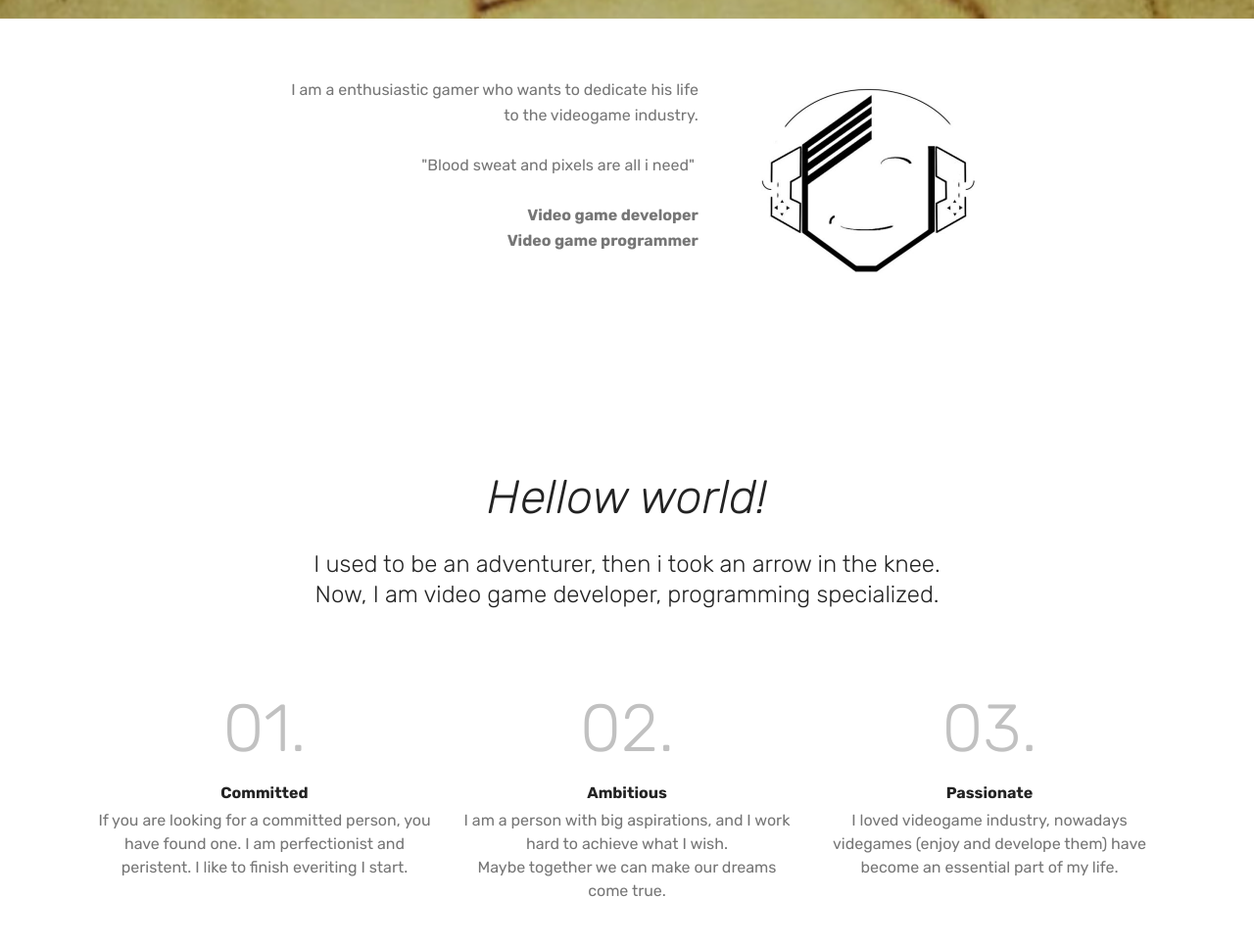
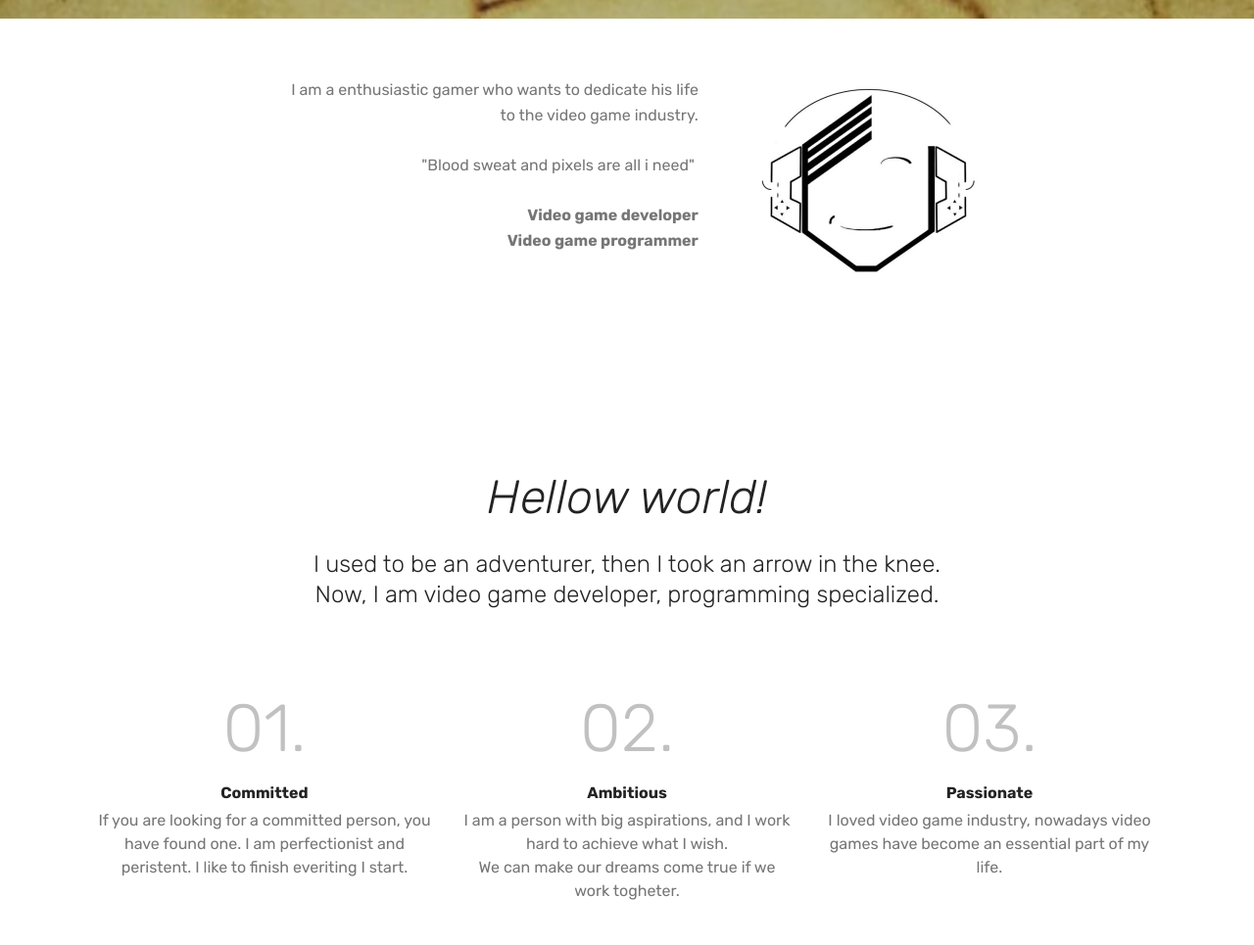
Before and after one commit to rebo95/WebPage, a plain HTML site: page index.html in a window 1280 px wide. Shown: the part 781-1746 px from the top of the page at 98% size. Drawn offline with Linux system fonts and the light colour scheme; files whose address does not match are found by name.

Commit message:
create github pages

```diff
--- a/index.html
+++ b/index.html
@@ -47,7 +47,7 @@
     </div>
 </section>
 
-<section class="engine"><a href="https://mobirise.info/j">website templates</a></section><section class="mbr-section content7 cid-rkdVvkwUUu" id="content7-10">
+<section class="engine"><a href="https://mobirise.info/d">free website maker</a></section><section class="mbr-section content7 cid-rkdVvkwUUu" id="content7-10">
 
 
 
@@ -57,7 +57,7 @@
                 <div class="media-container-row">
                     <div class="media-content">
                         <div class="mbr-section-text">
-                            <p class="mbr-text align-right mb-0 mbr-fonts-style display-7">I am a enthusiastic gamer who wants to dedicate his life to the videogame industry.
+                            <p class="mbr-text align-right mb-0 mbr-fonts-style display-7">I am a enthusiastic gamer who wants to dedicate his life to the video game industry.
 <br>
 <br>"Blood sweat and pixels are all i need"&nbsp;<strong><br></strong><br><strong>Video game developer</strong><br><strong>Video game programmer</strong><br><br></p>
                         </div>
@@ -79,7 +79,7 @@
 
     <div class="container pt-4 mt-2">
         <h2 class="mbr-section-title pb-3 align-center mbr-fonts-style display-2"><em>Hellow world!</em></h2>
-        <h3 class="mbr-section-subtitle pb-5 align-center mbr-fonts-style display-5">I used to be an adventurer, then i took an arrow in the knee.<br>Now, I am video game developer, programming specialized.<br><br></h3>
+        <h3 class="mbr-section-subtitle pb-5 align-center mbr-fonts-style display-5">I used to be an adventurer, then I took an arrow in the knee.<br>Now, I am video game developer, programming specialized.<br><br></h3>
         <div>
                 <div class="cards-container">
                     <div class="card col-12 col-md-6 col-lg-4 pb-md-4">
@@ -101,7 +101,7 @@
                             <div class="card-text">
                                 <h4 class="mbr-content-title mbr-bold mbr-fonts-style display-7">Ambitious</h4>
                                 <p class="mbr-content-text mbr-fonts-style display-7">
-                                    I am a person with big aspirations, and I work hard to achieve what I wish.<br>Maybe together we can make our dreams come true.</p>
+                                    I am a person with big aspirations, and I work hard to achieve what I wish.<br>We can make our dreams come true if we work togheter.</p>
                             </div>
                         </div>
                     </div>
@@ -112,7 +112,7 @@
                             </div>
                             <div class="card-text">
                                 <h4 class="mbr-content-title mbr-bold mbr-fonts-style display-7">Passionate</h4>
-                                <p class="mbr-content-text mbr-fonts-style display-7">I loved videogame industry, nowadays videgames (enjoy and develope them) have become an essential part of my life.</p>
+                                <p class="mbr-content-text mbr-fonts-style display-7">I loved video game industry, nowadays video games have become an essential part of my life.</p>
                             </div>
                         </div>
                     </div>
@@ -254,7 +254,7 @@
                             Rat Harvest</h4>
                         <p class="mbr-text mbr-fonts-style display-7">Tower defense first person shooter in wich you play as a farmer. Your mission is to farm and harvest as much tomatoes as you can. But, be careful ... some creatures love your plantations. Do not allow the Rats to eat your preacious treasure and kill them ... kill them all.<br><br><br>Roles and Tasks :
 <br>Game designer : Mechanics Designer, Gameplay designer.<br><br>Programmer :
-<br>- First person shooter logic and weapon behaviour (recoil, shooting, reload, interaction enviroment bullets feedback )-<br> - Rat behaviour, movment, and spawning logic - <br>-UI programmer (Minimap) -<br>
+<br>- First person shooter logic and weapon behaviour (recoil, shooting, reload, interaction enviroment bullets feedback )-<br> - Rat behaviour, movment, and spawning and despawning logic - <br>-UI programmer (Minimap) -<br>
 <br><br><br><br>&nbsp;</p>
                         <!--Btn-->
                         <div class="mbr-section-btn align-center"><a href="https://github.com/ReWiredStudios/ExtemRatation" class="btn btn-primary-outline display-4" target="_blank">
@@ -451,7 +451,7 @@
               <img src="assets/images/received-1160801320604663-1162x772.jpg" alt="" title="">
             </div>
             <div class="media-content px-3 align-self-center mbr-white py-2">
-                    <p class="mbr-text testimonial-text mbr-fonts-style display-7"><br>I am a video game developer who spend the most of the time surrounded by video games : reading and talking about them, playing and, of course, developing or learning new tools and practising to improve my programmign skills.<br>Now I am student of the Complutense University of Madrid in the Video Game Developing Degree. I have spend a whole year at Nord University in the Games and Entertainment Technology Bachelor as a exchange student, learning new ways of design video games, researching and getting involved in the developing of video games.<br><br>If you ask me : What is your dream ?&nbsp;<br>Make a diffrence on the video game industry &nbsp;...</p>
+                    <p class="mbr-text testimonial-text mbr-fonts-style display-7"><br>I am a video game developer who spend most of the time surrounded by video games : reading and talking about them, playing and, of course, developing or learning new tools and practising to improve my programmign skills.<br>Now, I am student of the Complutense University of Madrid in the Video Game Developing Degree. I have spend a whole year at Nord University in the Games and Entertainment Technology Bachelor as a exchange student, learning new ways of design video games, researching and getting involved in the developing of my own video games.<br><br>If you ask me : "What is your dream ?"&nbsp;<br>Make a diffrence on the video game industry &nbsp;...</p>
                     <p class="mbr-author-name pt-4 mb-2 mbr-fonts-style display-7">Aaron Reboredo Vázquez</p>
                     <p class="mbr-author-desc mbr-fonts-style display-7">
                        Videogame Developer</p>
```
Also changed, not shown: 1 other file.
